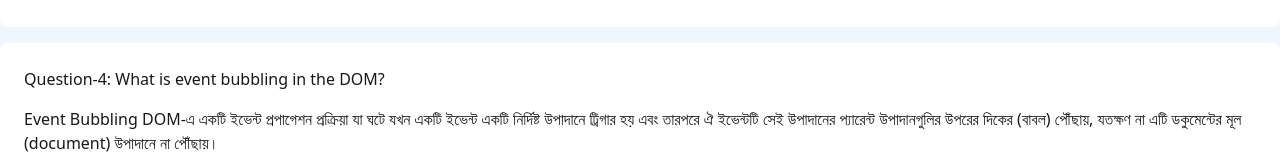
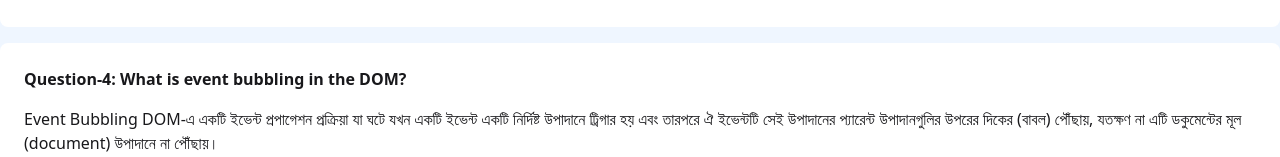
Before and after one commit to akferdous56/assignment-5, a plain HTML site: page find.html in a window 1280 px wide. Shown: the part 717-874 px from the top of the page. Drawn offline with nearby package versions, Linux system fonts and the light colour scheme.

Commit message:
first commit

```diff
--- a/find.html
+++ b/find.html
@@ -72,7 +72,7 @@
 
             </div>
             <div class="mt-4 bg-white p-6 rounded-lg">
-                <h1>Question-4: What is event bubbling in the DOM?</h1>
+                <h1 class="font-bold">Question-4: What is event bubbling in the DOM?</h1>
                 <p class="mt-4">Event Bubbling DOM-এ একটি ইভেন্ট প্রপাগেশন প্রক্রিয়া যা ঘটে যখন একটি ইভেন্ট একটি নির্দিষ্ট উপাদানে ট্রিগার হয় এবং তারপরে ঐ ইভেন্টটি সেই উপাদানের প্যারেন্ট উপাদানগুলির উপরের দিকের (বাবল) পৌঁছায়, যতক্ষণ না এটি ডকুমেন্টের মূল (document) উপাদানে না পৌঁছায়।</p>
 
             </div>
```
